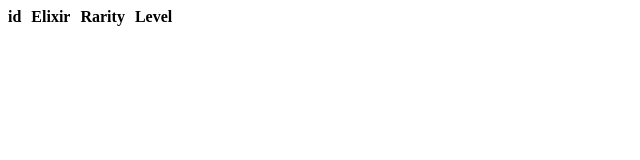
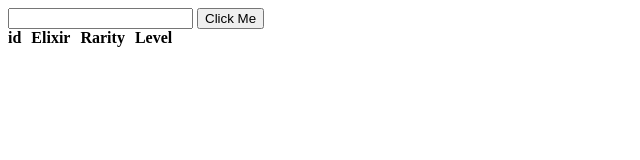
Before and after one commit to Gadzas/Clash, a plain HTML site: page index.html in a window 1280 px wide. Shown: the whole page, without its empty margins (0-640 px from the left). Drawn offline with Linux system fonts and the light colour scheme; no server answers.

Commit message:
Update index.html

```diff
--- a/index.html
+++ b/index.html
@@ -7,7 +7,10 @@
     <link rel="stylesheet" href="style.css">
 </head>
 <body
+
     <div>
+        <input type="text" id="input">
+        <button type="button" id="ok">Click Me</button>
     <div id="player" class="choose">
         id
         <div id="f1">Elixir</div>
```
